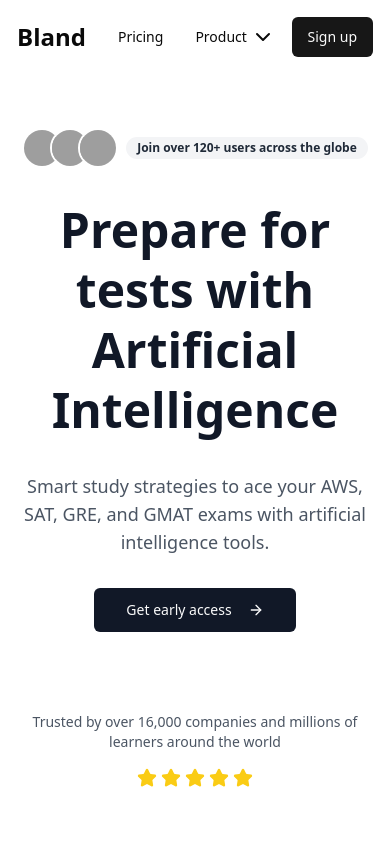
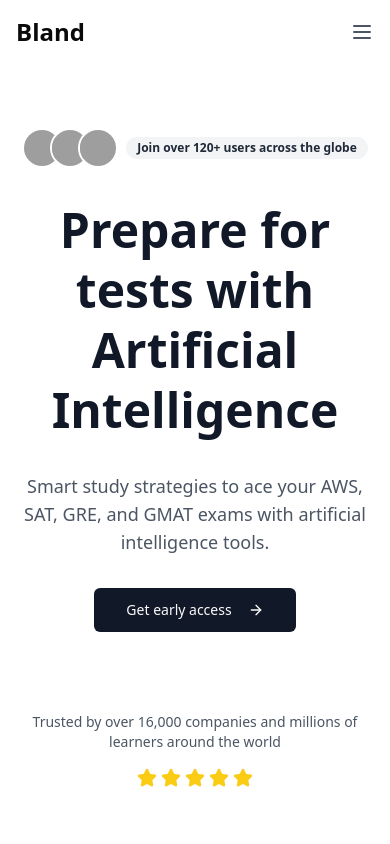
Before and after one commit to amainooti/bland-ai-landing, a React (Vite) app: page / in a window 390 px wide. Shown: the top 844 px of the page. Built offline with nearby package versions, Linux system fonts and the light colour scheme; grey boxes are pictures that could not be loaded.

Commit message:
added navbar

```diff
--- a/src/components/Navbar.tsx
+++ b/src/components/Navbar.tsx
@@ -1,16 +1,23 @@
 import { Button } from "@/components/ui/button";
-import { ChevronDown } from "lucide-react"; // Importing the Lucide icon
+import { ChevronDown, Menu } from "lucide-react";
+import { useState } from "react";
 
 export const Navbar = () => {
+  const [isMenuOpen, setIsMenuOpen] = useState(false);
+
   return (
-    <nav className="fixed top-0 left-0 right-0 z-50 glass">
-      <div className="container mx-auto px-4 py-4 flex items-center justify-between">
-        {/* Left section: Brand + Links */}
+    <nav className="fixed top-0 left-0 right-0 z-50 bg-transparent backdrop-blur-sm border-b border-white/10">
+      <div className="container mx-auto px-4 py-4">
+        {/* Desktop Navigation */}
+        <div className="hidden md:flex items-center justify-between">
           <div className="flex items-center gap-8">
             <div className="text-2xl font-bold text-gradient cursor-pointer">
               Bland
             </div>
-          <a href="#" className="text-sm hover:text-primary transition-colors">
+            <a
+              href="#"
+              className="text-sm hover:text-primary transition-colors"
+            >
               Pricing
             </a>
             <div className="flex items-center gap-1 cursor-pointer">
@@ -22,15 +29,51 @@ export const Navbar = () => {
               </a>
               <span className="text-sm">
                 <ChevronDown />
-            </span>{" "}
-            {/* Down caret */}
+              </span>
             </div>
           </div>
 
-        {/* Right section: Sign-up button */}
-        <Button className="bg-primary hover:bg-primary/90 transition-colors">
+          <Button className="rounded-full bg-transparent border border-black text-black hover:bg-black/5 transition-colors px-8">
             Sign up
           </Button>
+        </div>
+
+        {/* Mobile Navigation */}
+        <div className="md:hidden flex items-center justify-between">
+          <div className="text-2xl font-bold text-gradient">Bland</div>
+          <button
+            onClick={() => setIsMenuOpen(!isMenuOpen)}
+            className="text-gray-600"
+          >
+            <Menu size={24} />
+          </button>
+        </div>
+
+        {/* Mobile Menu */}
+        {isMenuOpen && (
+          <div className="md:hidden pt-4 pb-2 space-y-4">
+            <a
+              href="#"
+              className="block text-sm hover:text-primary transition-colors py-2"
+            >
+              Pricing
+            </a>
+            <div className="flex items-center gap-1">
+              <a
+                href="#"
+                className="text-sm hover:text-primary transition-colors py-2"
+              >
+                Product
+              </a>
+              <ChevronDown size={16} />
+            </div>
+            <div className="pt-2">
+              <Button className="w-full rounded-full bg-transparent border border-black text-black hover:bg-black/5 transition-colors">
+                Sign up
+              </Button>
+            </div>
+          </div>
+        )}
       </div>
     </nav>
   );
```
Lines whose indentation alone changed are shown as unchanged.
